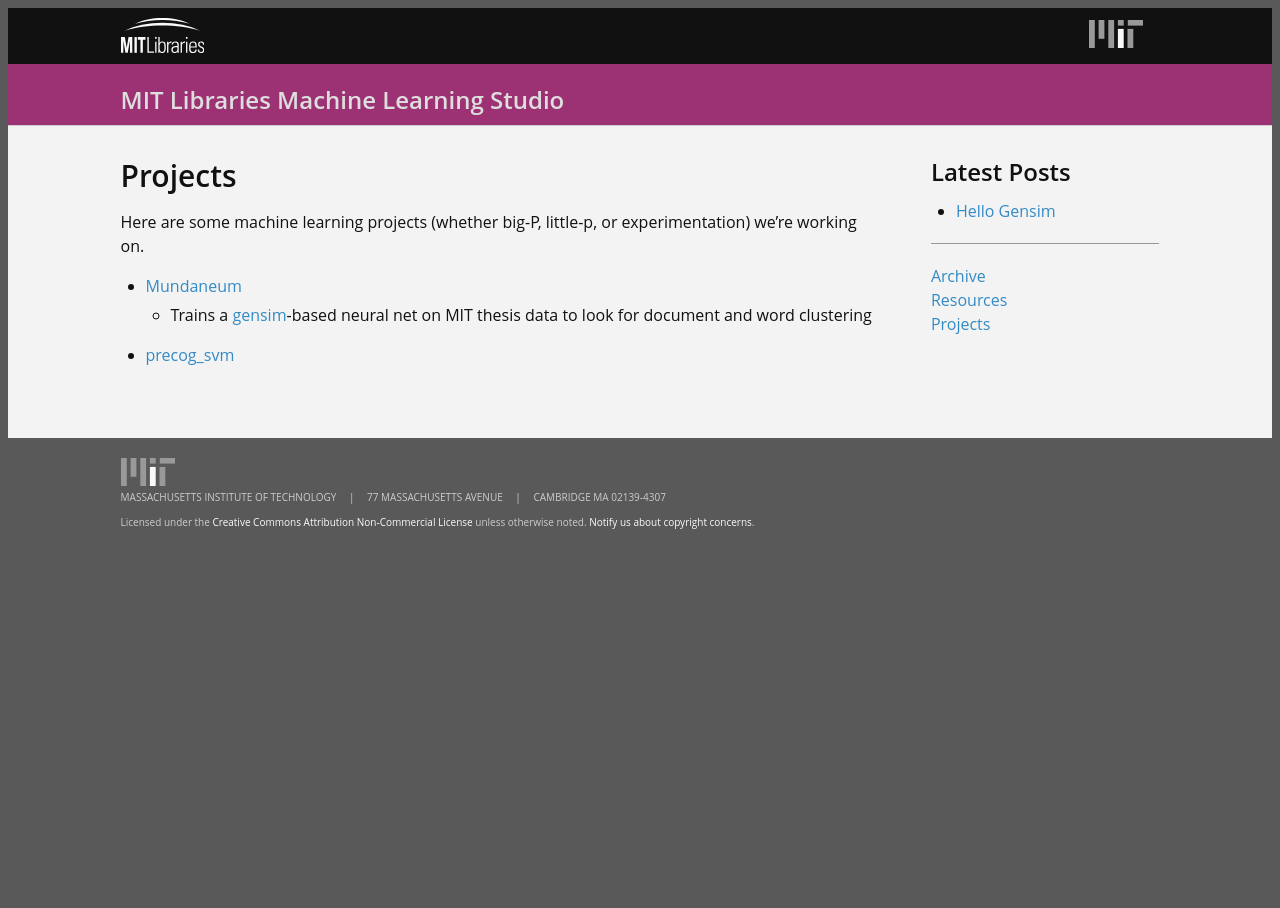
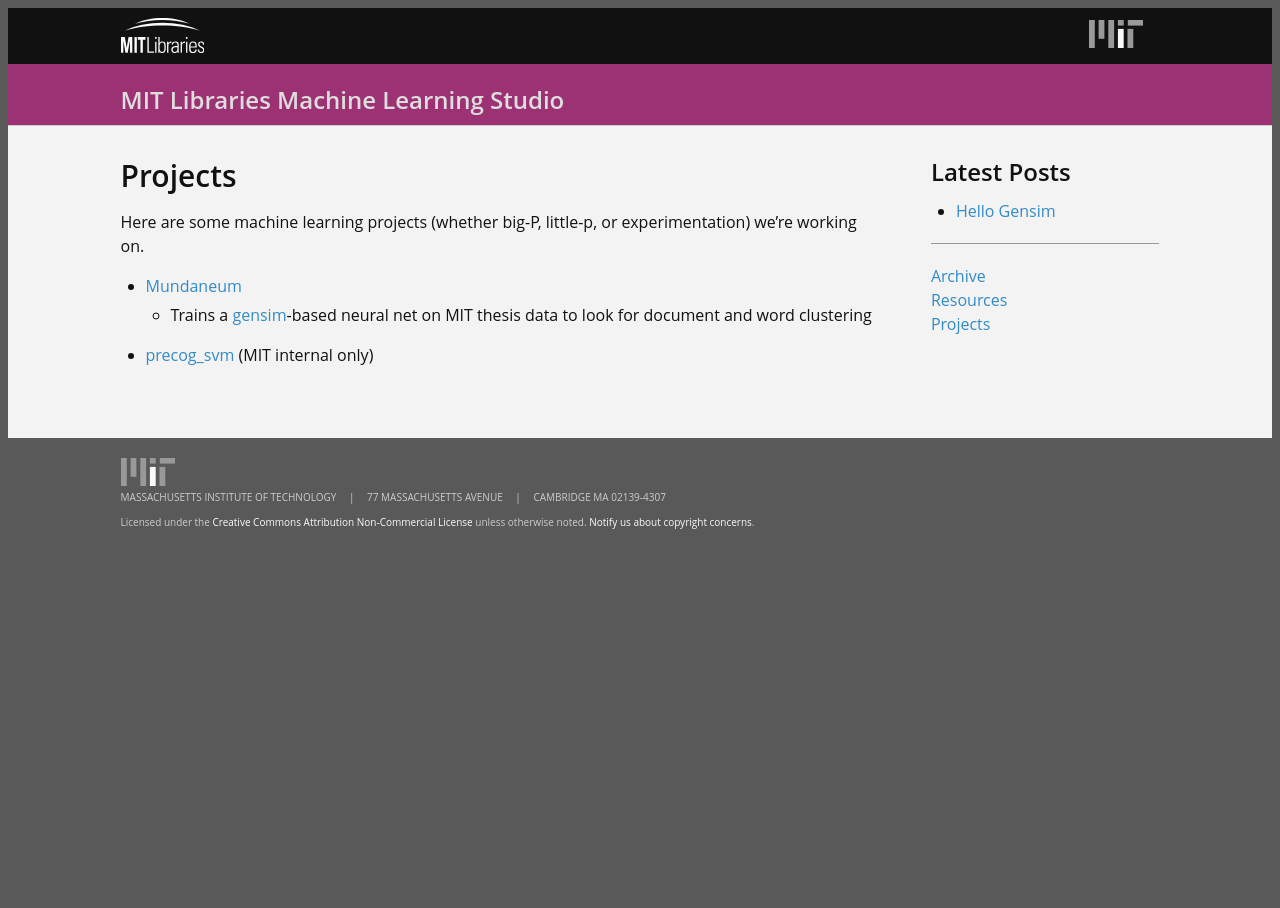
Before and after one commit to MITLibraries/ml2s, a Jekyll site: the page built from projects.md, in a window 1280 px wide. Built offline with Jekyll 4.4.1, drawn with Linux system fonts in a browser that asks for light colours; nearby versions of some CDN libraries; our own code applies the rules of GitHub Pages for plain Markdown files.

Commit message:
Clarify visibility of precog-svm

```diff
--- a/projects.md
+++ b/projects.md
@@ -8,4 +8,4 @@ Here are some machine learning projects (whether big-P, little-p, or experimenta
 
 * [Mundaneum](https://github.com/MITLibraries/mundaneum)
   * Trains a [gensim](https://radimrehurek.com/gensim/)-based neural net on MIT thesis data to look for document and word clustering
-* [precog_svm](https://github.mit.edu/mjbernha/precog_svm)
+* [precog_svm](https://github.mit.edu/mjbernha/precog_svm) (MIT internal only)
```
